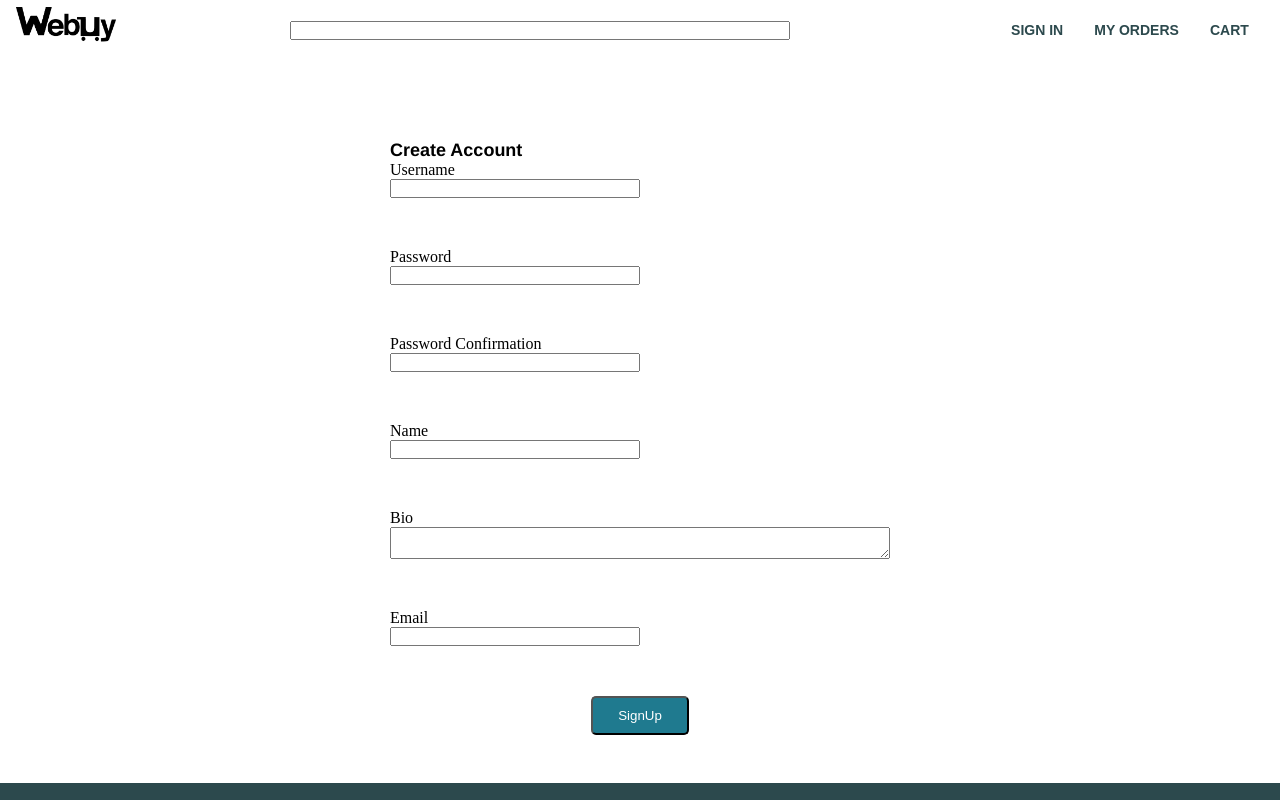
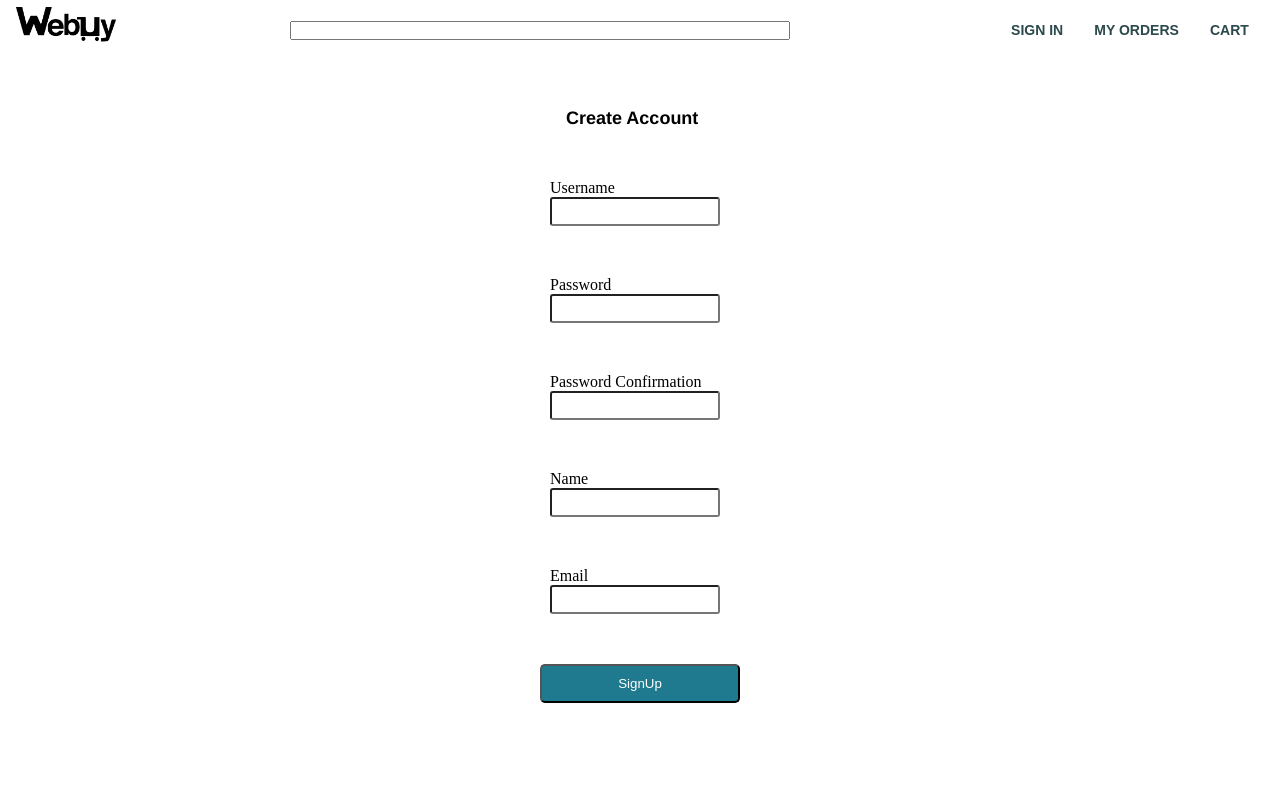
Before and after one commit to jolouie7/webuy-frontend, a React (Create React App) app: page /signup in a window 1280 px wide. Shown: the top 800 px of the page. Built offline with nearby package versions, Linux system fonts and the light colour scheme; no server answers; the HTML template or start-up script is replaced by a standard one; what react-stripe-elements would draw is missing.

Commit message:
fix product page and cart positioning and improve styling

```diff
--- a/src/components/signUp.js
+++ b/src/components/signUp.js
@@ -7,7 +7,7 @@ class Signup extends Component {
   state = {
     name: "",
     username: "",
-    bio: "",
+    // bio: "",
     password: "",
     password_confirmation: "",
     email: ""
@@ -28,6 +28,7 @@ class Signup extends Component {
             this.props.signUp(e, this.state, this.props.history);
           }}
         >
+          <div className="form__input-fields">
             <h1 className="content-center">Create Account</h1>
 
             <div className="form__group">
@@ -73,7 +74,7 @@ class Signup extends Component {
               <br />
             </div>
 
-          <div className="form__group">
+            {/* <div className="form__group">
             <label>Bio</label>
             <textarea
               name="bio"
@@ -83,7 +84,7 @@ class Signup extends Component {
               cols="10"
             />
             <br />
-          </div>
+          </div> */}
 
             <div className="form__group">
               <label>Email</label>
@@ -93,6 +94,7 @@ class Signup extends Component {
                 onChange={this.handleChange}
               />
               <br />
+            </div>
           </div>
           <div className="form__signup">
             <input type="submit" value="SignUp" />
--- a/src/containers/ProductPage.js
+++ b/src/containers/ProductPage.js
@@ -31,15 +31,23 @@ export class ProductPage extends Component {
             <img src={item.image} alt="product" />
             <div>
               <div className="product-details__container">
-                <h1 className="product__name">{item.name}</h1>
-                <div className="product__price">${item.price}</div>
-                <div className="product__rating">Rating: {item.rating}</div>
-                <div className="product__reviews">Item Reviews</div>
-                <div className="product__description">
+                <h1 className="product__name product__feature">{item.name}</h1>
+                <div className="product__price product__feature">
+                  ${item.price}
+                </div>
+                <div className="product__rating product__feature">
+                  Rating: {item.rating}
+                </div>
+                <div className="product__reviews product__feature">
+                  Item Reviews
+                </div>
+                <div className="product__description product__feature">
                   Description: {item.description}
                 </div>
-                <div className="product__colors">Different Item Colors</div>
-                <div className="product__quantity">
+                <div className="product__colors product__feature">
+                  Different Item Colors
+                </div>
+                <div className="product__quantity product__feature">
                   Quantity: {item.quantity}
                 </div>
               </div>
--- a/src/styles/ProductPageStyle.scss
+++ b/src/styles/ProductPageStyle.scss
@@ -2,8 +2,11 @@
   //use grid to seperate into 3 3-4columns
   display: grid;
   grid-template-columns: 1fr 2fr;
+  height: 100vh;
   img {
-    width: 80%;
+    width: 50%;
+    height: auto;
+    margin-left: 50%;
   }
   .item__container {
     display: grid;
@@ -14,10 +17,20 @@
       height: 2rem;
       width: 8rem;
       border-radius: 3px;
+      margin-top: 1rem;
+      margin-left: 25%;
       // :first-child {
       //   background-color: #2C494D;
       //   color: white;
       // }
     }
   }
+
+  .product-details__container {
+    margin-left: 25%;
+
+    .product__feature {
+      margin: 1rem 0;
+    }
+  }
 }
--- a/src/styles/SignUpStyle.scss
+++ b/src/styles/SignUpStyle.scss
@@ -3,7 +3,7 @@
 } */
 
 .container {
-  margin-top: 5rem;
+  margin-top: 3rem;
   display: flex;
   justify-content: center;
   align-items: center;
@@ -13,6 +13,26 @@
   width: 500px;
   /* margin-left: auto; */
   /* text-align: center; */
+
+  .form__input-fields {
+    //   display: flex;
+    //   flex-direction: column;
+    //   align-items: center;
+    padding-left: 10rem;
+
+    h1 {
+      margin-bottom: 50px;
+      padding-left: 1rem;
+    }
+  }
+  //input fields except the Sign Up button
+  input {
+    outline: none;
+    border-radius: 3px;
+    padding: 5px 5px 5px 5px;
+    width: 200px;
+  }
+
 }
 
 /* .content-center  {
@@ -29,6 +49,7 @@
   display:flex;
   flex-direction: column;
   justify-content: flex-end;
+  // padding-left: 25%;
 }
 
 .form__signup {
@@ -40,6 +61,7 @@
     background-color: #1F7A8F;
     color: white;
     padding: 10px 25px 10px 25px;
+    margin-bottom: 100px;
     border-radius: 5px;
     cursor: pointer;
   }
```
Lines whose indentation alone changed are shown as unchanged.
